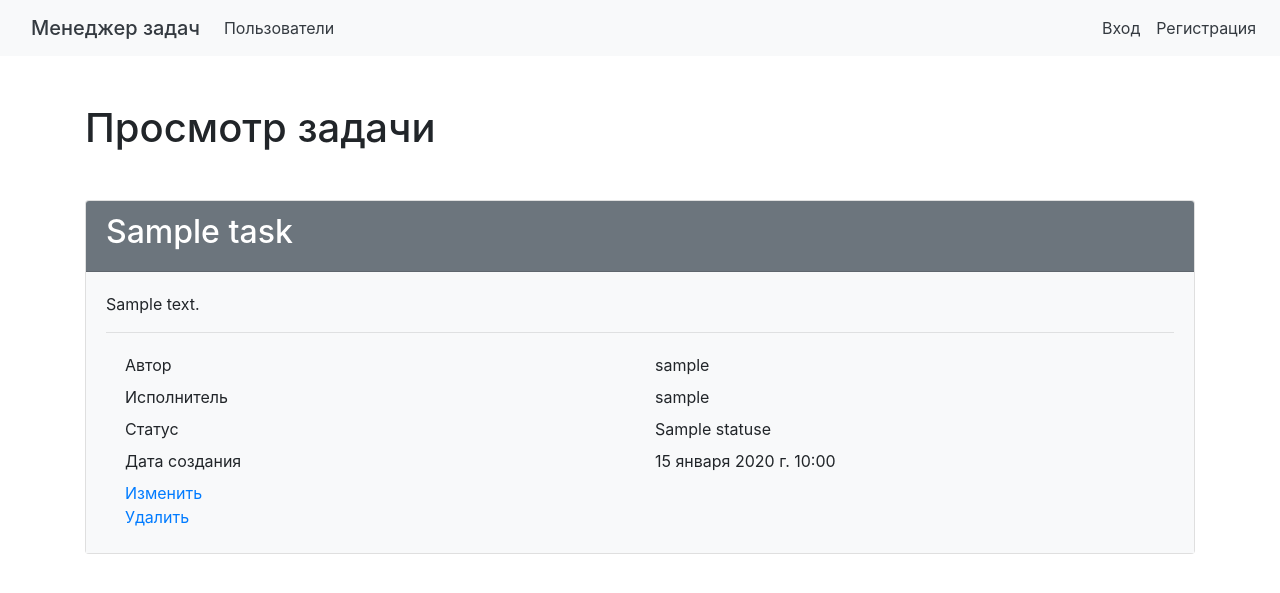
After one commit to Polyrom/python-project-52, a Django app: page /tasks/1/ in a window 1280 px wide. The commit adds this page. Shown: the top 593 px of the page. Run offline with Django 4.2, Linux system fonts and the light colour scheme; tables that the repository leaves empty hold one stand-in row (values such as "Sample post"); some libraries are stand-ins or nearby versions.

Commit message:
add task details view | refactor tasks app

```diff
--- a/task_manager/templates/index.html
+++ b/task_manager/templates/index.html
@@ -5,8 +5,7 @@
 
 {% block content %}
 
-<h1 class="my-4"></h1>
-<div class="card">
+<div class="card my-5">
   <div class="card-body p-5 bg-light">
     <div class="display-4">Привет от Хекслета!</div>
     <p class="lead">Практические курсы по программированию</p>
--- a/tasks/models.py
+++ b/tasks/models.py
@@ -6,7 +6,7 @@ from statuses.models import Statuses
 class Tasks(models.Model):
     title = models.CharField(max_length=255)
     description = models.TextField(max_length=3000, blank=True)
-    status = models.ForeignKey(Statuses, on_delete=models.CASCADE)
-    author = models.ForeignKey(User, on_delete=models.CASCADE, related_name='author')
-    executive = models.ForeignKey(User, on_delete=models.CASCADE, related_name='executive')
+    status = models.ForeignKey(Statuses, on_delete=models.CASCADE, null=True)
+    author = models.ForeignKey(User, on_delete=models.PROTECT, related_name='author')
+    executive = models.ForeignKey(User, on_delete=models.PROTECT, related_name='executive')
     created_at = models.DateTimeField(auto_now_add=True)
--- /dev/null
+++ b/tasks/templates/tasks/task_details.html
@@ -0,0 +1,42 @@
+{% extends "layouts/base.html" %}
+{% load bootstrap4 %}
+{% load i18n %}
+{% block content %}
+
+<h1 class="my-5">{% translate "Просмотр задачи" %}</h1>
+<div class="card my-5">
+  <div class="card-header bg-secondary text-white">
+    <h2>{{task.title}}</h2>
+  </div>
+  <div class="card-body bg-light">
+    <p>{{ task.description }}</p>
+    <hr>
+    <div class="container">
+      <div class="row p-1">
+        <div class="col">{% translate "Автор" %}</div>
+        <div class="col">{{ task.author }}</div>
+      </div>
+      <div class="row p-1">
+        <div class="col">{% translate "Исполнитель" %}</div>
+        <div class="col">{{ task.executive }}</div>
+      </div>
+      <div class="row p-1">
+        <div class="col">{% translate "Статус" %}</div>
+        <div class="col">{{ task.status }}</div>
+      </div>
+      <div class="row p-1">
+        <div class="col">{% translate "Дата создания" %}</div>
+        <div class="col">{{ task.created_at }}</div>
+      </div>
+      <div class="row p-1">
+        <div class="col">
+          <a href="{% url 'task.update' pk=task.id %}">Изменить</a>
+          <br>
+          <a href="{% url 'task.delete' pk=task.id %}">Удалить</a>
+        </div>
+      </div>
+    </div>
+  </div>
+</div>
+
+{% endblock %}
--- a/tasks/templates/tasks/tasks_list.html
+++ b/tasks/templates/tasks/tasks_list.html
@@ -22,7 +22,7 @@
         {% for task in tasks %}
         <tr>
             <td>{{ task.id }}</td>
-            <td>{{ task.title }}</td>
+            <td><a href="{% url 'task.details' pk=task.id %}">{{ task.title }}</a></td>
             <td>{{ task.status }}</td>
             <td>{{ task.author }}</td>
             <td>{{ task.executive }}</td>
--- a/tasks/urls.py
+++ b/tasks/urls.py
@@ -1,9 +1,10 @@
 from django.urls import path
-from tasks.views import TasksListView, TaskCreateView, TaskUpdateView, TaskDeleteView
+from tasks.views import TasksListView, TaskCreateView, TaskUpdateView, TaskDeleteView, TaskDetailsView
 
 
 urlpatterns = [
     path('', TasksListView.as_view(), name='tasks.list'),
+    path('<int:pk>/', TaskDetailsView.as_view(), name='task.details'),
     path('create/', TaskCreateView.as_view(), name='task.create'),
     path('<int:pk>/update', TaskUpdateView.as_view(), name='task.update'),
     path('<int:pk>/delete', TaskDeleteView.as_view(), name='task.delete'),
--- a/tasks/views.py
+++ b/tasks/views.py
@@ -1,4 +1,4 @@
-from django.views.generic import ListView, CreateView, UpdateView, DeleteView
+from django.views.generic import ListView, CreateView, UpdateView, DeleteView, DetailView
 from django.contrib.messages.views import SuccessMessageMixin
 from tasks.models import Tasks
 from tasks.forms import TaskForm
@@ -36,3 +36,9 @@ class TaskDeleteView(SuccessMessageMixin, DeleteView):
     success_url = '/tasks/'
     template_name = 'tasks/task_delete.html'
     success_message = 'Задача успешно удалена'
+
+
+class TaskDetailsView(DetailView):
+    model = Tasks
+    context_object_name = 'task'
+    template_name = 'tasks/task_details.html'
--- a/users/views.py
+++ b/users/views.py
@@ -1,5 +1,6 @@
 from django.views.generic import ListView, CreateView
 from django.contrib.auth.models import User
+from django.db.models.deletion import ProtectedError
 from django.views.generic.edit import DeleteView, UpdateView
 from users.forms import UserCreateForm
 from django.contrib.messages.views import SuccessMessageMixin
```
Also changed, not shown: README.md, 1 other file.
